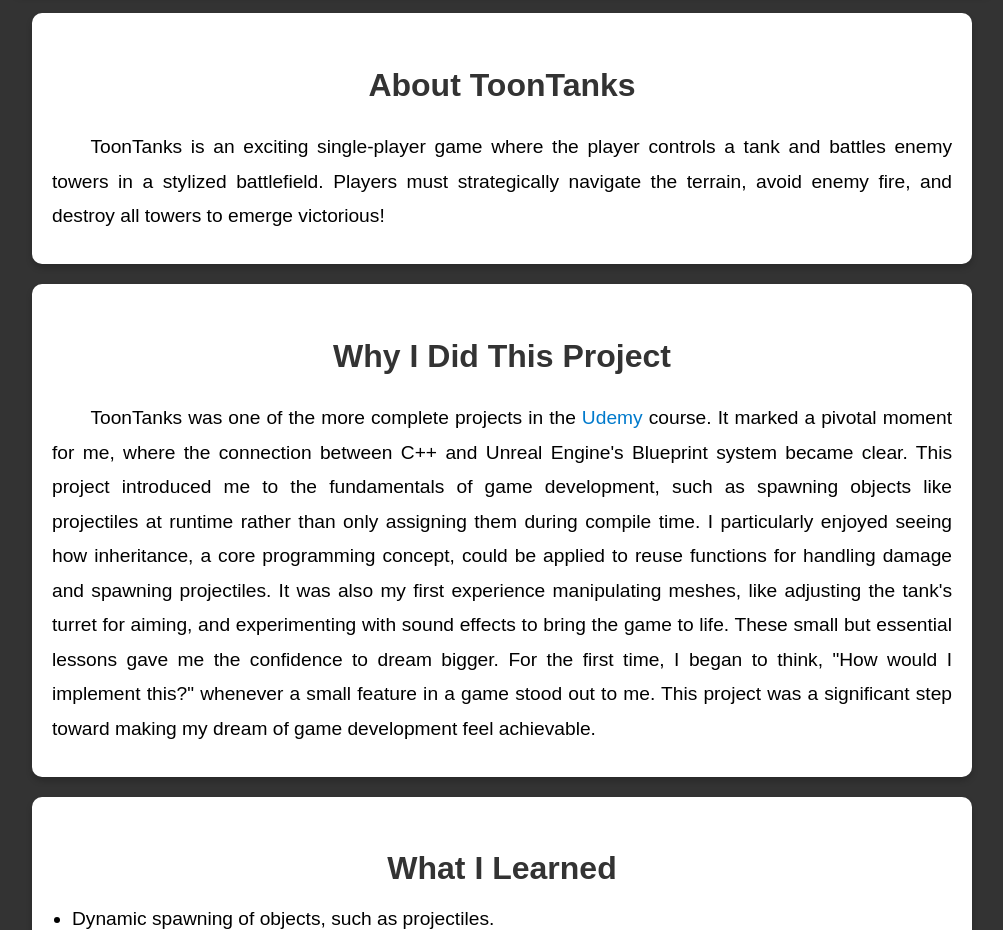
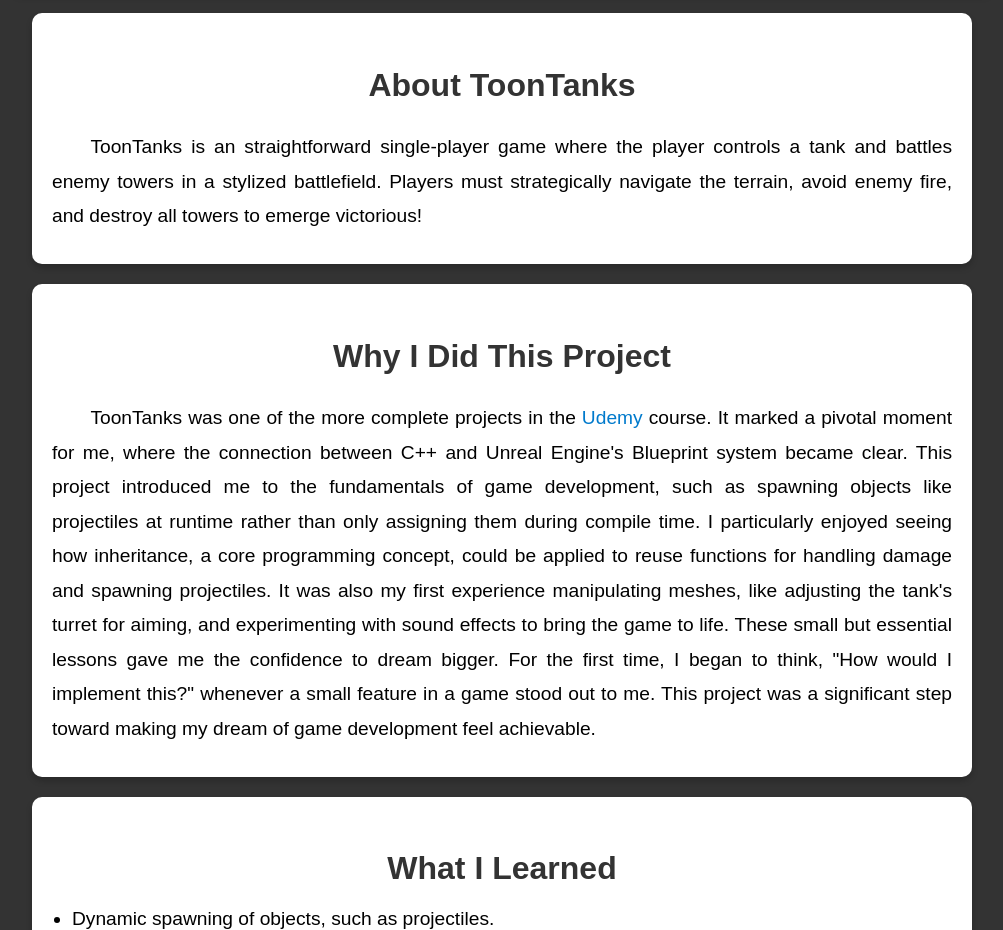
Before and after one commit to HassonKP/HassonKP.github.io, a plain HTML site: page toontanks.html in a window 1280 px wide. Shown: the part 900-1830 px from the top of the page, without its empty margins (138-1141 px from the left). Drawn offline with Linux system fonts and the light colour scheme.

Commit message:
added to text

```diff
--- a/toontanks.html
+++ b/toontanks.html
@@ -39,10 +39,10 @@
       <section class="content-section">
         <h2>About ToonTanks</h2>
         <p>
-          ToonTanks is an exciting single-player game where the player controls
-          a tank and battles enemy towers in a stylized battlefield. Players
-          must strategically navigate the terrain, avoid enemy fire, and destroy
-          all towers to emerge victorious!
+          ToonTanks is an straightforward single-player game where the player
+          controls a tank and battles enemy towers in a stylized battlefield.
+          Players must strategically navigate the terrain, avoid enemy fire, and
+          destroy all towers to emerge victorious!
         </p>
       </section>
 
```
